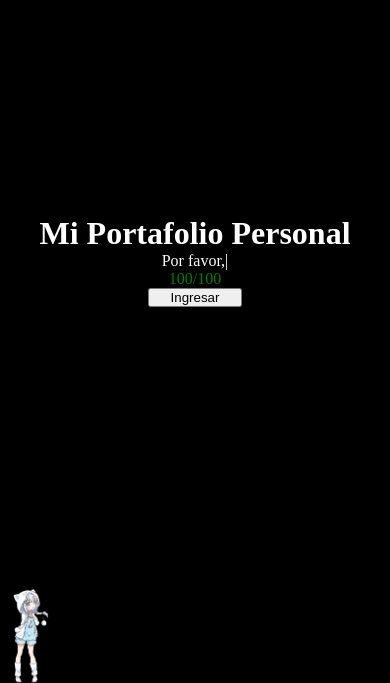
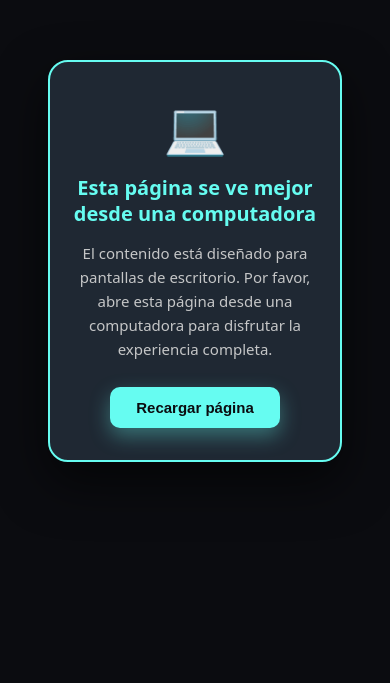
Before and after one commit to mochiCatDev/portafolio_proyectos_turing_2do, a React (Vite) app: page / in a window 390 px wide. Shown: the part 161-844 px from the top of the page. Built offline with nearby package versions, Linux system fonts and the light colour scheme.

Commit message:
feat: modal tipo pegarmina y aviso de uso desde computadora en móvil

```diff
--- a/src/App.jsx
+++ b/src/App.jsx
@@ -1,18 +1,19 @@
 import { Route, Routes } from 'react-router-dom'
 import './App.css'
+import AvisoMovil from './components/AvisoMovil/AvisoMovil'
 import Inicio from './pages/Inicio/Inicio'
 import Experiencia from './pages/Experiencia/Experiencia'
 import NoEncontrado from './pages/NoEncontrado/NoEncontrado'
 
 function App() {
   return (
-    <>
+    <AvisoMovil>
       <Routes>
         <Route path='/' element={<Inicio />} />
         <Route path='/experiencia' element={<Experiencia />} />
         <Route path='*' element={<NoEncontrado />} />
       </Routes>
-    </>
+    </AvisoMovil>
   )
 }
 
--- /dev/null
+++ b/src/components/AvisoMovil/AvisoMovil.css
@@ -0,0 +1,104 @@
+.aviso-movil {
+    position: fixed;
+    inset: 0;
+    z-index: 9999;
+    display: flex;
+    align-items: center;
+    justify-content: center;
+    background: #0b0c10;
+    color: #c5c6c7;
+    font-family: system-ui, -apple-system, sans-serif;
+    padding: 32px;
+    box-sizing: border-box;
+}
+
+.aviso-contenido {
+    text-align: center;
+    max-width: 420px;
+    padding: 40px 28px;
+    background: #1f2833;
+    border: 2px solid #66fcf1;
+    border-radius: 20px;
+    box-shadow: 0 20px 50px rgba(0, 0, 0, 0.6);
+    animation: avisoEntrada 0.5s cubic-bezier(0.18, 0.89, 0.32, 1.28);
+}
+
+@keyframes avisoEntrada {
+    from {
+        transform: translateY(30px) scale(0.95);
+        opacity: 0;
+    }
+    to {
+        transform: translateY(0) scale(1);
+        opacity: 1;
+    }
+}
+
+.aviso-icono {
+    font-size: 56px;
+    margin-bottom: 16px;
+    display: block;
+    animation: avisoPulso 2s ease-in-out infinite;
+}
+
+@keyframes avisoPulso {
+    0%, 100% {
+        transform: scale(1);
+    }
+    50% {
+        transform: scale(1.1);
+    }
+}
+
+.aviso-titulo {
+    margin: 0 0 14px 0;
+    font-size: 22px;
+    color: #66fcf1;
+    font-weight: 700;
+    line-height: 1.3;
+}
+
+.aviso-texto {
+    margin: 0 0 26px 0;
+    font-size: 15px;
+    line-height: 1.6;
+    color: #c5c6c7;
+}
+
+.aviso-boton {
+    display: inline-flex;
+    align-items: center;
+    gap: 8px;
+    padding: 12px 26px;
+    background: #66fcf1;
+    color: #0b0c10;
+    border: none;
+    border-radius: 10px;
+    font-size: 15px;
+    font-weight: 700;
+    cursor: pointer;
+    box-shadow: 0 8px 20px rgba(102, 252, 241, 0.35);
+    transition: transform 0.18s ease, background 0.2s ease;
+}
+
+.aviso-boton:hover {
+    background: #4ecdc4;
+    transform: translateY(-2px);
+}
+
+.aviso-boton:active {
+    transform: translateY(0);
+}
+
+@media (max-width: 480px) {
+    .aviso-contenido {
+        padding: 32px 20px;
+        margin: 16px;
+    }
+    .aviso-titulo {
+        font-size: 20px;
+    }
+    .aviso-icono {
+        font-size: 48px;
+    }
+}
--- /dev/null
+++ b/src/components/AvisoMovil/AvisoMovil.jsx
@@ -0,0 +1,49 @@
+import { useEffect, useState } from 'react';
+import './AvisoMovil.css';
+
+/**
+ * Detecta si la visita es desde un dispositivo móvil.
+ * Si lo es, muestra un aviso pidiendo usar una computadora y oculta el contenido.
+ */
+export default function AvisoMovil({ niños }) {
+    const [esMovil, setEsMovil] = useState(false);
+
+    useEffect(() => {
+        const detectar = () => {
+            const esPantallaPequena = window.matchMedia('(max-width: 768px)').matches;
+            const userAgent = navigator.userAgent || navigator.vendor || window.opera;
+            const esDispositivoMovil =
+                /android|webos|iphone|ipad|ipod|blackberry|iemobile|opera mini/i.test(
+                    userAgent
+                );
+            setEsMovil(esPantallaPequena || esDispositivoMovil);
+        };
+
+        detectar();
+        const mq = window.matchMedia('(max-width: 768px)');
+        mq.addEventListener('change', detectar);
+        return () => mq.removeEventListener('change', detectar);
+    }, []);
+
+    if (esMovil) {
+        return (
+            <div className="aviso-movil">
+                <div className="aviso-contenido">
+                    <div className="aviso-icono">💻</div>
+                    <h2 className="aviso-titulo">
+                        Esta página se ve mejor desde una computadora
+                    </h2>
+                    <p className="aviso-texto">
+                        El contenido está diseñado para pantallas de escritorio. Por favor, abre esta
+                        página desde una computadora para disfrutar la experiencia completa.
+                    </p>
+                    <button className="aviso-boton" onClick={() => window.location.reload()}>
+                        Recargar página
+                    </button>
+                </div>
+            </div>
+        );
+    }
+
+    return <>{niños}</>;
+}
--- a/src/components/Modal/Modal.css
+++ b/src/components/Modal/Modal.css
@@ -1,21 +1,15 @@
 .modal-fondo {
     position: fixed;
     inset: 0;
-    background: rgba(0, 0, 0, 0.18);
-    backdrop-filter: blur(2px);
+    background: rgba(0, 0, 0, 0.35);
+    backdrop-filter: blur(6px);
     z-index: 60;
     display: flex;
     align-items: center;
     justify-content: center;
-    padding-left: var(--ancho-estanteria);
+    padding: 24px;
     box-sizing: border-box;
-    animation: modalFondoEntrada 0.6s ease;
-}
-
-@media (max-width: 768px) {
-    .modal-fondo {
-        padding-left: 0;
-    }
+    animation: modalFondoEntrada 0.5s ease;
 }
 
 @keyframes modalFondoEntrada {
@@ -27,101 +21,166 @@
     }
 }
 
-/* Panel flotante centrado en el espacio libre a la derecha de la estantería */
+/* Panel tipo "pegarmina": tarjeta decorada, tridimensional, como una postal pegada */
 .modal-panel {
     position: relative;
-    width: min(400px, calc(100% - 32px));
-    height: min(560px, 90dvh);
+    width: min(430px, 92vw);
+    height: min(620px, 90dvh);
     max-height: 90vh;
     background:
-        linear-gradient(180deg, #f5f0e6 0%, #e9d8b0 100%);
-    border: 1px solid #c9a15a;
-    border-radius: 16px;
+        radial-gradient(circle at 10% 15%, rgba(255, 255, 255, 0.35), transparent 35%),
+        linear-gradient(180deg, #fdf6e3 0%, #e8d8a8 55%, #d9c38a 100%);
+    border: 2px solid #8a6d3b;
+    border-radius: 18px;
     box-shadow:
-        0 20px 50px rgba(0, 0, 0, 0.5),
-        inset 1px 1px 0 rgba(255, 255, 255, 0.8);
+        0 30px 60px rgba(0, 0, 0, 0.55),
+        0 0 0 1px rgba(255, 255, 255, 0.55) inset,
+        0 0 0 2px #c9a15a inset,
+        12px 12px 0 rgba(0, 0, 0, 0.35);
     display: flex;
     flex-direction: column;
-    animation: modalPanelEntrada 0.5s cubic-bezier(0.22, 1, 0.36, 1) forwards;
+    animation: modalPanelEntrada 0.55s cubic-bezier(0.18, 0.89, 0.32, 1.28) forwards;
     overflow: hidden;
     z-index: 71;
 }
 
 @keyframes modalPanelEntrada {
     from {
-        transform: translateX(40px);
+        transform: translateY(28px) scale(0.94);
         opacity: 0;
     }
     to {
-        transform: translateX(0);
+        transform: translateY(0) scale(1);
         opacity: 1;
     }
 }
 
+/* Sombra decorada debajo de la pegarmina para dar efecto "pegada al muro" */
+.modal-panel::after {
+    content: '';
+    position: absolute;
+    left: 14px;
+    right: 14px;
+    bottom: -18px;
+    height: 18px;
+    background: rgba(0, 0, 0, 0.25);
+    filter: blur(8px);
+    border-radius: 50%;
+    z-index: 0;
+}
+
+/* Cinta decorativa superior estilo "pegada" */
+.pegarmina-cinta {
+    position: absolute;
+    top: -10px;
+    left: 50%;
+    transform: translateX(-50%);
+    width: 70px;
+    height: 20px;
+    background: #d97706;
+    border: 2px solid #7c2d12;
+    border-radius: 4px 4px 0 0;
+    box-shadow: 0 2px 6px rgba(0, 0, 0, 0.3);
+    z-index: 5;
+}
+
+.pegarmina-cinta::before {
+    content: '';
+    position: absolute;
+    top: 0;
+    left: 0;
+    right: 0;
+    bottom: 0;
+    background: repeating-linear-gradient(45deg, transparent, transparent 4px, rgba(0,0,0,0.12) 4px, rgba(0,0,0,0.12) 8px);
+    border-radius: 4px 4px 0 0;
+    pointer-events: none;
+}
+
+/* Esquina doblada superior derecha estilo hoja de papel pegada */
+.modal-panel::before {
+    content: '';
+    position: absolute;
+    top: 0;
+    right: 0;
+    width: 28px;
+    height: 28px;
+    background: linear-gradient(135deg, transparent 50%, #c9a15a 50%);
+    border-top-right-radius: 16px;
+    z-index: 4;
+    pointer-events: none;
+}
+
 .modal-cerrar {
     position: absolute;
-    top: 16px;
-    right: 16px;
-    background: #5b2a1a;
+    top: 34px;
+    right: 34px;
+    background: #7a3d24;
     border: 2px solid #c9a15a;
-    color: #f5f0e6;
-    width: 38px;
-    height: 38px;
+    color: #fdf6e3;
+    width: 42px;
+    height: 42px;
     border-radius: 50%;
     cursor: pointer;
-    font-size: 24px;
+    font-size: 26px;
     line-height: 1;
     display: flex;
     align-items: center;
     justify-content: center;
-    box-shadow: 0 4px 12px rgba(0, 0, 0, 0.4);
-    z-index: 5;
+    box-shadow: 0 6px 14px rgba(0, 0, 0, 0.4);
+    z-index: 6;
 }
 
 .modal-cerrar:hover {
-    background: #7a3d24;
+    background: #9a4d34;
     border-color: #e8b575;
+    transform: rotate(15deg) scale(1.05);
 }
 
 .modal-contenido {
-    padding: 30px 26px;
+    padding: 34px 28px;
     display: flex;
     flex-direction: column;
     align-items: center;
-    gap: 18px;
+    gap: 20px;
     overflow-y: auto;
     flex: 1;
     text-align: center;
+    position: relative;
+    z-index: 2;
 }
 
 .modal-titulo {
     margin: 0;
-    font-size: 26px;
+    font-size: 28px;
     font-family: Georgia, 'Times New Roman', serif;
-    color: #3a1a10;
+    color: #5a2e10;
     line-height: 1.15;
+    text-shadow: 0 1px 0 rgba(255, 255, 255, 0.6);
 }
 
 .modal-resumen {
     margin: 0;
-    font-size: 14.5px;
-    color: #3a2a1a;
-    line-height: 1.7;
+    font-size: 15px;
+    color: #4a3422;
+    line-height: 1.75;
     font-family: Georgia, 'Times New Roman', serif;
+    max-width: 320px;
 }
 
 .modal-imagen {
     width: 100%;
-    height: 190px;
-    background: #d7ccc8;
-    border: 1px solid #c9a15a;
-    border-radius: 10px;
+    height: 200px;
+    background: #e4d0b0;
+    border: 2px solid #c9a15a;
+    border-radius: 12px;
     overflow: hidden;
     display: flex;
     align-items: center;
     justify-content: center;
     position: relative;
-    box-shadow: inset 0 2px 6px rgba(0, 0, 0, 0.1);
+    box-shadow:
+        inset 0 2px 8px rgba(0, 0, 0, 0.1),
+        0 6px 14px rgba(0, 0, 0, 0.25);
     flex-shrink: 0;
 }
 
@@ -136,37 +195,65 @@
     color: #8a6a3a;
     font-family: Georgia, 'Times New Roman', serif;
     font-size: 13px;
-    opacity: 0.6;
+    opacity: 0.65;
     text-align: center;
     padding: 0 16px;
 }
 
 .modal-boton {
     display: inline-block;
-    padding: 12px 24px;
-    background: #5b2a1a;
-    color: #f5f0e6;
-    border: none;
-    border-radius: 8px;
+    padding: 14px 28px;
+    background: #7a3d24;
+    color: #fdf6e3;
+    border: 2px solid #c9a15a;
+    border-radius: 10px;
     font-size: 15px;
     font-weight: 700;
     font-family: Georgia, 'Times New Roman', serif;
     text-align: center;
     text-decoration: none;
     cursor: pointer;
-    box-shadow: 0 4px 10px rgba(0, 0, 0, 0.25);
-    transition: transform 0.2s ease, background 0.2s ease;
-    margin-top: 10px;
+    box-shadow: 0 6px 12px rgba(0, 0, 0, 0.25);
+    transition: transform 0.18s ease, background 0.2s ease, box-shadow 0.18s ease;
+    margin-top: 8px;
     flex-shrink: 0;
-    margin-left: auto;
-    margin-right: auto;
 }
 
 .modal-boton:hover {
-    background: #7a3d24;
+    background: #9a4d34;
+    border-color: #e8b575;
     transform: translateY(-2px);
+    box-shadow: 0 10px 18px rgba(0, 0, 0, 0.3);
 }
 
 .modal-boton:active {
     transform: translateY(0);
 }
+
+@media (max-width: 640px) {
+    .modal-panel {
+        width: 94vw;
+        height: min(720px, 92dvh);
+        border-radius: 14px;
+    }
+    .modal-contenido {
+        padding: 26px 20px;
+    }
+    .modal-titulo {
+        font-size: 24px;
+    }
+    .modal-imagen {
+        height: 170px;
+    }
+}
+
+@media (prefers-reduced-motion: reduce) {
+    .modal-panel,
+    .modal-fondo {
+        animation: none;
+    }
+    .modal-panel {
+        transform: none;
+        opacity: 1;
+    }
+}
--- a/src/components/Modal/Modal.jsx
+++ b/src/components/Modal/Modal.jsx
@@ -34,12 +34,15 @@ function Modal({ libro, onCerrar }) {
     return createPortal(
         <div className="modal-fondo" onClick={onCerrar}>
             <aside
-                className="modal-panel"
+                className="modal-panel pegarmina"
                 role="dialog"
                 aria-modal="true"
                 aria-labelledby={tituloId}
                 onClick={(e) => e.stopPropagation()}
             >
+                {/* Cinta decorativa superior estilo "pegada" */}
+                <div className="pegarmina-cinta" />
+
                 <button
                     ref={cerrarRef}
                     className="modal-cerrar"
```
